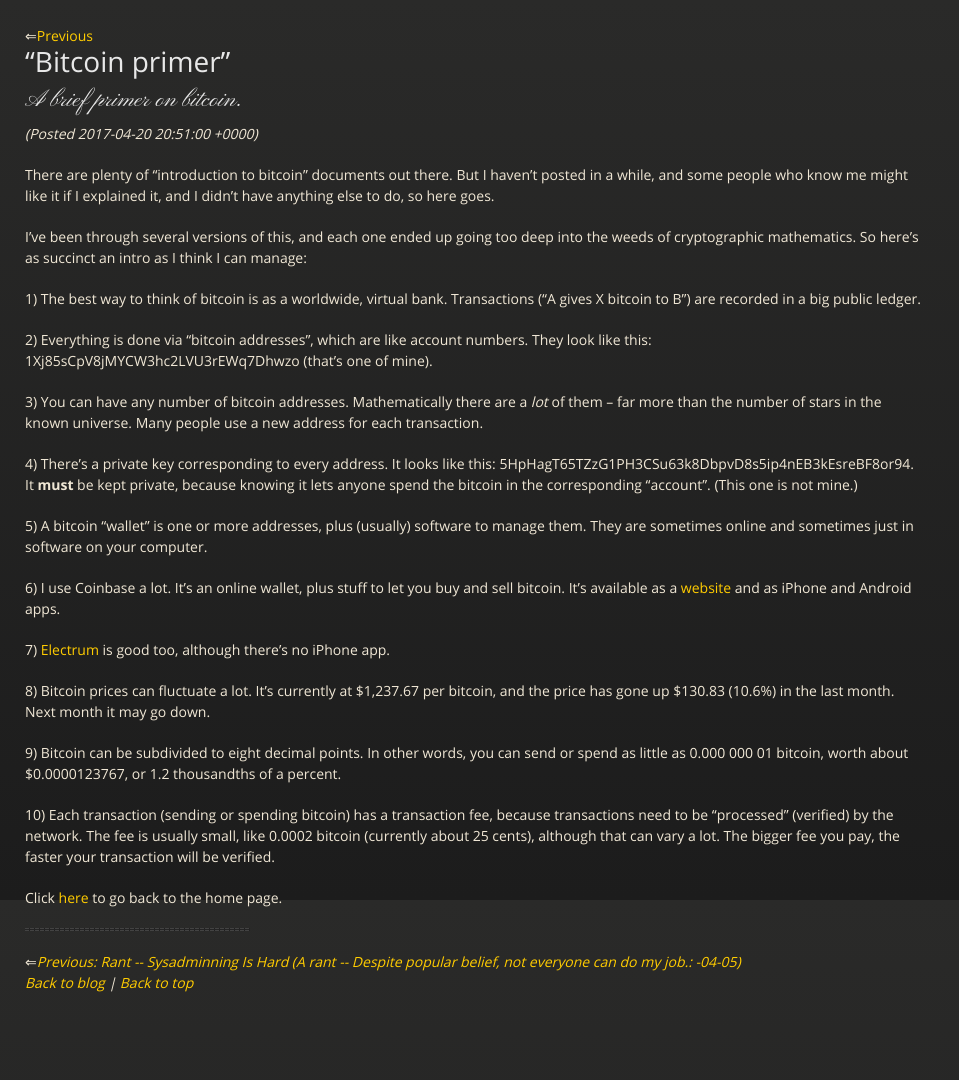
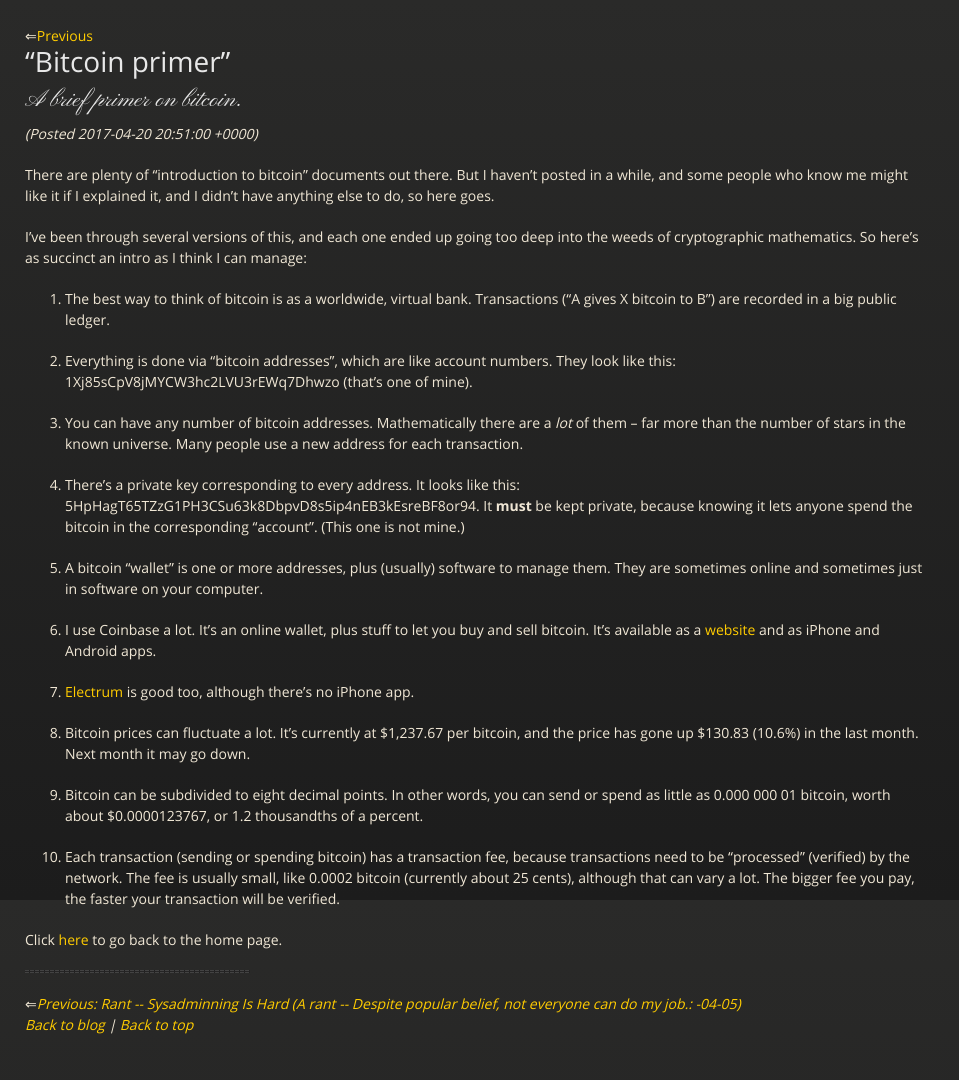
Before and after one commit to goltz20707/goltz20707.github.io, a Jekyll site: the page built from _posts/2017-04-16-bitcoin.md, in a window 1280 px wide. Shown: the whole page, without its empty margins (0-959 px from the left). Built offline with Jekyll 4.4.1, drawn with Linux system fonts in a browser that asks for light colours; before the commit the page ends 1038 px from its top, so only the background shows below that.

Commit message:
Fixed numbered list.

```diff
--- a/_posts/2017-04-16-bitcoin.md
+++ b/_posts/2017-04-16-bitcoin.md
@@ -14,43 +14,43 @@
 going too deep into the weeds of cryptographic mathematics.  So here's
 as succinct an intro as I think I can manage:
 
-1) The best way to think of bitcoin is as a worldwide, virtual
+1. The best way to think of bitcoin is as a worldwide, virtual
 bank.  Transactions ("A gives X bitcoin to B") are recorded in a big
 public ledger.
 
-2) Everything is done via "bitcoin addresses", which are like account
+2. Everything is done via "bitcoin addresses", which are like account
 numbers.  They look like this: {% include bitcoin-addr.html %} (that's
 one of mine).
 
-3) You can have any number of bitcoin addresses.  Mathematically there
+3. You can have any number of bitcoin addresses.  Mathematically there
 are a *lot* of them -- far more than the number of stars in the known
 universe.  Many people use a new address for each transaction.
 
-4) There's a private key corresponding to every address.  It looks
+4. There's a private key corresponding to every address.  It looks
 like this: 5HpHagT65TZzG1PH3CSu63k8DbpvD8s5ip4nEB3kEsreBF8or94.  It
 **must** be kept private, because knowing it lets anyone spend the
 bitcoin in the corresponding "account".  (This one is not mine.)
 
-5) A bitcoin "wallet" is one or more addresses, plus (usually)
+5. A bitcoin "wallet" is one or more addresses, plus (usually)
 software to manage them.  They are sometimes online and sometimes just
 in software on your computer.
 
-6) I use Coinbase a lot.  It's an online wallet, plus stuff to let you
+6. I use Coinbase a lot.  It's an online wallet, plus stuff to let you
 buy and sell bitcoin.  It's available as a
 [website](https://www.coinbase.com/) and as iPhone and Android apps.
 
-7) [Electrum](https://electrum.org/) is good too, although there's no
+7. [Electrum](https://electrum.org/) is good too, although there's no
 iPhone app.
 
-8) Bitcoin prices can fluctuate a lot.  It's currently at $1,237.67
+8. Bitcoin prices can fluctuate a lot.  It's currently at $1,237.67
 per bitcoin, and the price has gone up $130.83 (10.6%) in the last
 month.  Next month it may go down.
 
-9) Bitcoin can be subdivided to eight decimal points.  In other words,
+9. Bitcoin can be subdivided to eight decimal points.  In other words,
 you can send or spend as little as 0.000 000 01 bitcoin, worth about
 $0.0000123767, or 1.2 thousandths of a percent.
 
-10) Each transaction (sending or spending bitcoin) has a transaction
+10. Each transaction (sending or spending bitcoin) has a transaction
 fee, because transactions need to be "processed" (verified) by the
 network.  The fee is usually small, like 0.0002 bitcoin (currently
 about 25 cents), although that can vary a lot.  The bigger fee you
```
